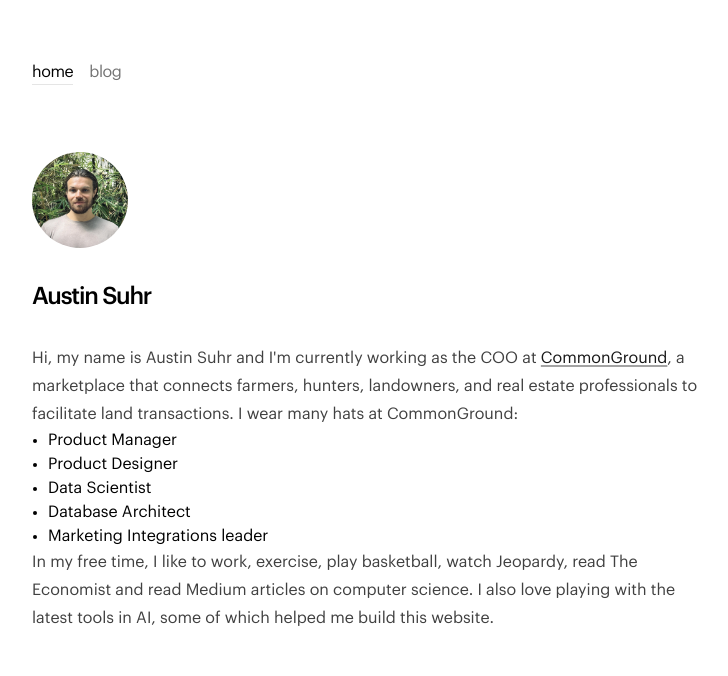
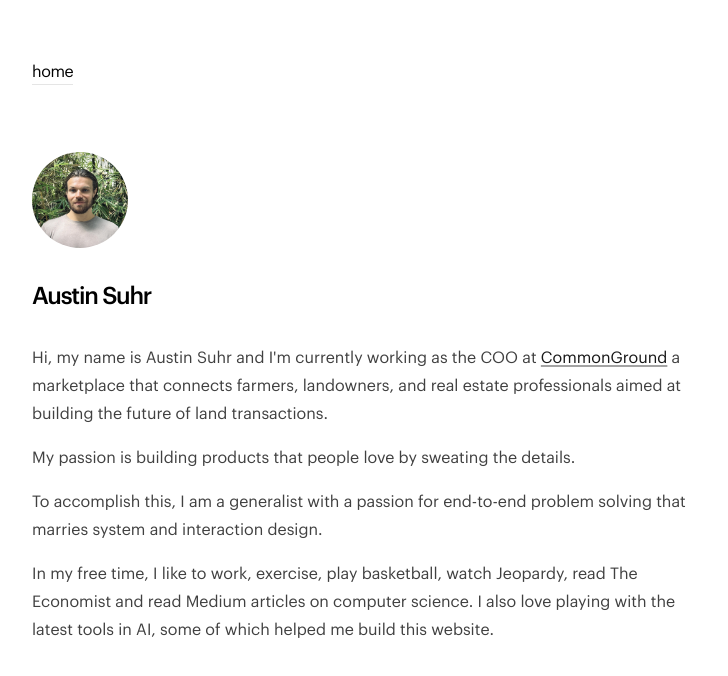
Before and after one commit to AustinJ712/austin-portfolio5, a Next.js app: page / in a window 1280 px wide. Shown: the top 676 px of the page, without its empty margins (272-1000 px from the left). Built offline with nearby package versions, Linux system fonts and the light colour scheme.

Commit message:
Temporarily removed Blog

```diff
--- a/app/components/sidebar.tsx
+++ b/app/components/sidebar.tsx
@@ -9,9 +9,9 @@ const navItems = {
   '/': {
     name: 'home',
   },
-  '/blog': {
-    name: 'blog',
-  },
+  //'/blog': {
+  //  name: 'blog',
+  //},
   //'/guestbook': {
   //  name: 'guestbook',
   //},
--- a/app/page.tsx
+++ b/app/page.tsx
@@ -8,16 +8,28 @@ export default function Page() {
       </div>
       <h1 className="font-bold text-2xl mb-8 tracking-tighter">Austin Suhr</h1>
       <p className="prose prose-neutral dark:prose-invert">
-        Hi, my name is Austin Suhr and I'm currently working as the COO at <a href="https://commonground.io/app" target="_blank" rel="noopener noreferrer">CommonGround</a>, a marketplace that connects farmers, hunters, landowners, and real estate professionals to facilitate land transactions. I wear many hats at CommonGround:
+        Hi, my name is Austin Suhr and I'm currently working as the COO at <a href="https://commonground.io/app" target="_blank" rel="noopener noreferrer">CommonGround</a> a marketplace that connects farmers, landowners, and real estate professionals aimed at building the future of land transactions.
       </p>
-      <ul style={{ listStyleType: 'disc', paddingLeft: '1em', margin: '0' }}>
+      {/* Add margin-top for spacing */}
+      <p className="prose prose-neutral dark:prose-invert" style={{ marginTop: '1em' }}>
+        My passion is building products that people love by sweating the details.
+      </p>
+      {/* Add margin-top for spacing */}
+      <p className="prose prose-neutral dark:prose-invert" style={{ marginTop: '1em' }}>
+        To accomplish this, I am a generalist with a passion for end-to-end problem solving that marries system and interaction design.
+      </p>
+      {
+      /*
+       <ul style={{ listStyleType: 'disc', paddingLeft: '1em', margin: '1em 0' }}>
         <li style={{ marginLeft: '0', paddingLeft: '0' }}>Product Manager</li>
         <li style={{ marginLeft: '0', paddingLeft: '0' }}>Product Designer</li>
         <li style={{ marginLeft: '0', paddingLeft: '0' }}>Data Scientist</li>
         <li style={{ marginLeft: '0', paddingLeft: '0' }}>Database Architect</li>
         <li style={{ marginLeft: '0', paddingLeft: '0' }}>Marketing Integrations leader</li>
       </ul>
-      <p className="prose prose-neutral dark:prose-invert">
+      */
+      }
+      <p className="prose prose-neutral dark:prose-invert" style={{ marginTop: '1em' }}>
         In my free time, I like to work, exercise, play basketball, watch Jeopardy, read The Economist and read Medium articles on computer science. I also love playing with the latest tools in AI, some of which helped me build this website.
       </p>
     </section>
```
Also changed, not shown: public/fonts/Newsreader-Italic.ttf (added), public/fonts/Newsreader.ttf (added).
